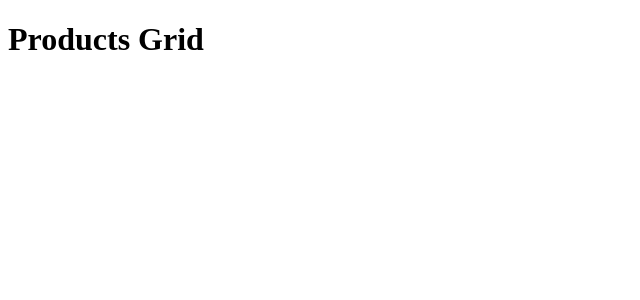
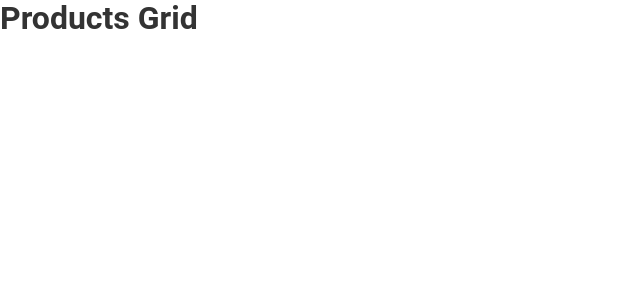
Before and after one commit to SlashArash/creatella, a React (Create React App) app: page / in a window 1280 px wide. Shown: the top 300 px of the page, without its empty margins (0-640 px from the left). Built offline with nearby package versions, Linux system fonts and the light colour scheme.

Commit message:
add global style to the project using styled-components

```diff
--- a/package.json
+++ b/package.json
@@ -18,12 +18,14 @@
     "json-server": "^0.9.6",
     "react": "^16.13.1",
     "react-dom": "^16.13.1",
-    "react-scripts": "^3.4.1"
+    "react-scripts": "^3.4.1",
+    "styled-components": "^5.1.0"
   },
   "devDependencies": {
     "@types/node": "^14.0.1",
     "@types/react": "^16.9.35",
     "@types/react-dom": "^16.9.8",
+    "@types/styled-components": "^5.1.0",
     "typescript": "^3.9.2"
   },
   "browserslist": {
--- a/src/index.tsx
+++ b/src/index.tsx
@@ -1,9 +1,12 @@
 import React from "react";
 import ReactDOM from "react-dom";
+
+import { GlobalStyled } from "utils/style/global";
 
 export const App = () => {
   return (
     <div>
+      <GlobalStyled />
       <h1>Products Grid</h1>
     </div>
   );
--- /dev/null
+++ b/src/utils/style/colors.ts
@@ -0,0 +1,6 @@
+const colors = {
+  black: "#333333",
+  red: "e94b4b",
+};
+
+export default colors;
--- /dev/null
+++ b/src/utils/style/global.ts
@@ -0,0 +1,55 @@
+import { createGlobalStyle } from "styled-components";
+
+import colors from "./colors";
+
+/**
+ * the reset styles come from normalize.css | github.com/necolas/normalize.css
+ */
+
+export const GlobalStyled = createGlobalStyle`
+  @charset "UTF-8";
+  *,
+  :after,
+  :before {
+    box-sizing: border-box;
+  }
+  #root {
+    height: 100%;
+    display: block;
+  }
+  html {
+    height: 100%;
+    line-height: 1.15;
+    -webkit-text-size-adjust: 100%;
+    }
+  body {
+    display: flex;
+    flex-direction: column;
+    font-family: 'Roboto', sans-serif;
+    height: 100%;
+    margin: 0 !important;
+    padding: 0 !important;
+    user-select: none;
+    color: ${colors.black}
+  }
+  ul {
+    list-style: none;
+  }
+  a {
+    text-decoration: none;
+  }
+  p {
+    margin: 0;
+  }
+  h1, h2, h3, h4, h5, h6 {
+    margin-top: 0;
+  }
+  iframe >  html {
+    direction: rtl !important
+  }
+
+  img {
+    border-radius: 0 !important;
+    box-shadow: none !important;
+  }
+`;
```
Also changed, not shown: 1 other file (tests, documents, lock files or other folders).
